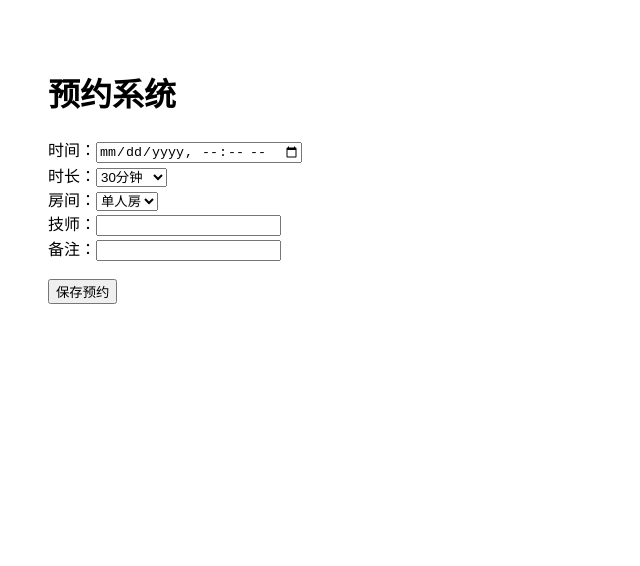
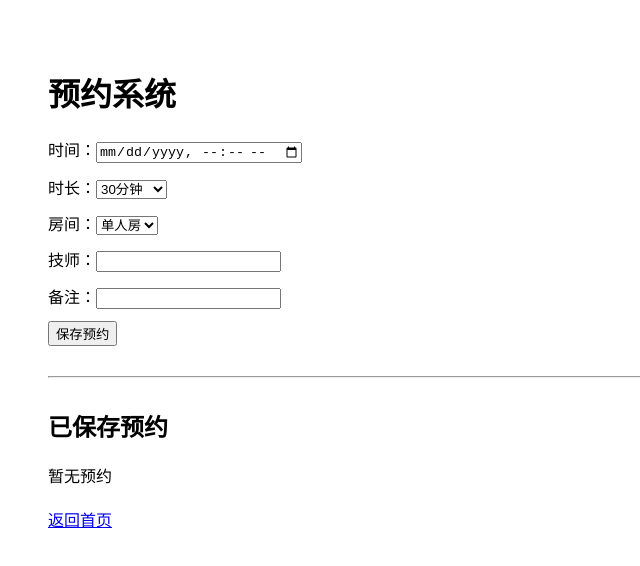
Before and after one commit to cybercai003-ship-it/A1-massage-system, a Next.js app: page /booking in a window 1280 px wide. Shown: the top 566 px of the page, without its empty margins (0-640 px from the left). Built offline with nearby package versions, Linux system fonts and the light colour scheme.

Commit message:
Update page.js

```diff
--- a/app/booking/page.js
+++ b/app/booking/page.js
@@ -1,36 +1,86 @@
 "use client";
-import { useState } from "react";
+import { useEffect, useState } from "react";
 
 export default function BookingPage() {
   const [form, setForm] = useState({
     time: "",
-    duration: "60",
+    duration: "30",
     room: "single",
     therapist: "",
     note: "",
   });
 
-  const handleChange = (e) => {
+  const [bookings, setBookings] = useState([]);
+
+  useEffect(() => {
+    const savedBookings = JSON.parse(localStorage.getItem("bookings") || "[]");
+    setBookings(savedBookings);
+  }, []);
+
+  function handleChange(e) {
     setForm({ ...form, [e.target.name]: e.target.value });
-  };
+  }
 
-  const handleSubmit = () => {
-    alert("预约已保存");
-    console.log(form);
-  };
+  function handleSubmit() {
+    if (!form.time) {
+      alert("请选择时间");
+      return;
+    }
+
+    const savedBookings = JSON.parse(localStorage.getItem("bookings") || "[]");
+
+    const newBooking = {
+      id: Date.now(),
+      time: form.time,
+      duration: form.duration,
+      room: form.room,
+      therapist: form.therapist,
+      note: form.note,
+    };
+
+    const updatedBookings = [...savedBookings, newBooking];
+
+    localStorage.setItem("bookings", JSON.stringify(updatedBookings));
+    setBookings(updatedBookings);
+
+    alert("预约已保存 ✅");
+
+    setForm({
+      time: "",
+      duration: "30",
+      room: "single",
+      therapist: "",
+      note: "",
+    });
+  }
+
+  function handleDelete(id) {
+    const updatedBookings = bookings.filter((item) => item.id !== id);
+    localStorage.setItem("bookings", JSON.stringify(updatedBookings));
+    setBookings(updatedBookings);
+  }
 
   return (
-    <div style={{ padding: 40 }}>
+    <div style={{ padding: 40, fontFamily: "Arial" }}>
       <h1>预约系统</h1>
 
-      <div>
-        时间：
-        <input type="datetime-local" name="time" onChange={handleChange} />
+      <div style={{ marginBottom: 12 }}>
+        <label>时间：</label>
+        <input
+          type="datetime-local"
+          name="time"
+          value={form.time}
+          onChange={handleChange}
+        />
       </div>
 
-      <div>
-        时长：
-        <select name="duration" onChange={handleChange}>
+      <div style={{ marginBottom: 12 }}>
+        <label>时长：</label>
+        <select
+          name="duration"
+          value={form.duration}
+          onChange={handleChange}
+        >
           <option value="30">30分钟</option>
           <option value="45">45分钟</option>
           <option value="60">60分钟</option>
@@ -39,27 +89,74 @@ export default function BookingPage() {
         </select>
       </div>
 
-      <div>
-        房间：
-        <select name="room" onChange={handleChange}>
+      <div style={{ marginBottom: 12 }}>
+        <label>房间：</label>
+        <select name="room" value={form.room} onChange={handleChange}>
           <option value="single">单人房</option>
           <option value="couple">夫妻房</option>
         </select>
       </div>
 
-      <div>
-        技师：
-        <input name="therapist" onChange={handleChange} />
+      <div style={{ marginBottom: 12 }}>
+        <label>技师：</label>
+        <input
+          type="text"
+          name="therapist"
+          value={form.therapist}
+          onChange={handleChange}
+        />
       </div>
 
-      <div>
-        备注：
-        <input name="note" onChange={handleChange} />
+      <div style={{ marginBottom: 12 }}>
+        <label>备注：</label>
+        <input
+          type="text"
+          name="note"
+          value={form.note}
+          onChange={handleChange}
+        />
       </div>
 
-      <br />
+      <button onClick={handleSubmit}>保存预约</button>
 
-      <button onClick={handleSubmit}>保存预约</button>
+      <hr style={{ margin: "30px 0" }} />
+
+      <h2>已保存预约</h2>
+
+      {bookings.length === 0 ? (
+        <p>暂无预约</p>
+      ) : (
+        <table border="1" cellPadding="8" style={{ borderCollapse: "collapse" }}>
+          <thead>
+            <tr>
+              <th>时间</th>
+              <th>时长</th>
+              <th>房间</th>
+              <th>技师</th>
+              <th>备注</th>
+              <th>操作</th>
+            </tr>
+          </thead>
+          <tbody>
+            {bookings.map((item) => (
+              <tr key={item.id}>
+                <td>{item.time}</td>
+                <td>{item.duration}分钟</td>
+                <td>{item.room === "single" ? "单人房" : "夫妻房"}</td>
+                <td>{item.therapist || "-"}</td>
+                <td>{item.note || "-"}</td>
+                <td>
+                  <button onClick={() => handleDelete(item.id)}>删除</button>
+                </td>
+              </tr>
+            ))}
+          </tbody>
+        </table>
+      )}
+
+      <div style={{ marginTop: 20 }}>
+        <a href="/">返回首页</a>
+      </div>
     </div>
   );
 }
```
